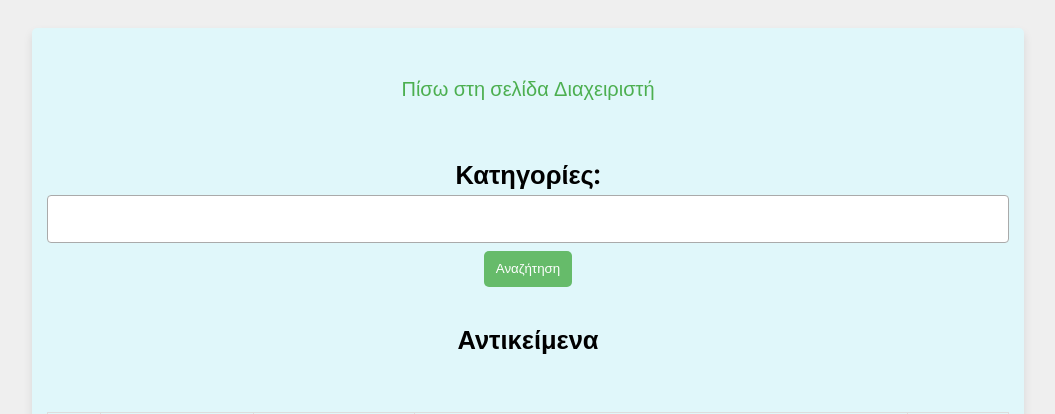
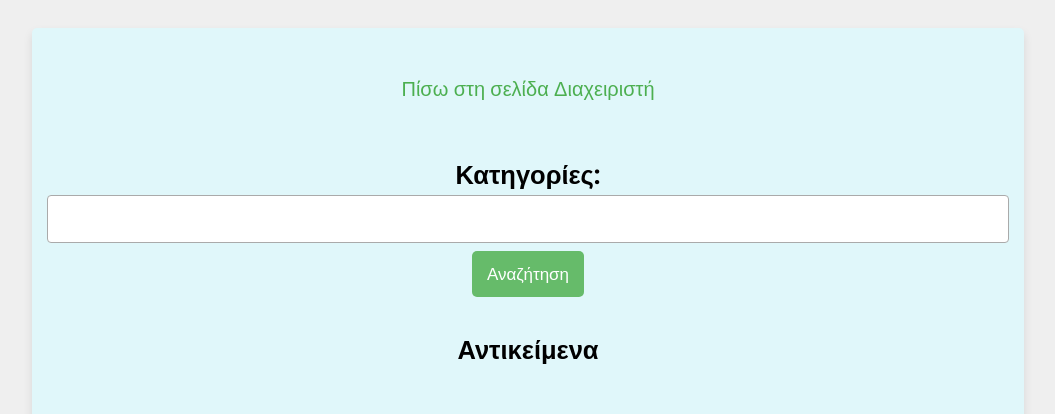
Before and after one commit to IraklisSchizas/Web, a PHP site: page /display_warehouse.php in a window 1280 px wide. Shown: the top 414 px of the page, without its empty margins (112-1167 px from the left). Run offline with PHP 8.4, Linux system fonts and the light colour scheme; a user stored in the database is signed in; data comes from the database, SQL or seed files in the repository.

Commit message:
Update display_warehouse.php

```diff
--- a/display_warehouse.php
+++ b/display_warehouse.php
@@ -37,7 +37,7 @@ if (!isset($_SESSION['user_name'])) {
                 }
                 ?>
             </select>
-            <button type="submit">Αναζήτηση</button>
+            <button class="form-btn" type="submit">Αναζήτηση</button>
             <br><br>
             <h2>Αντικείμενα</h2><br>
             <br>
```
